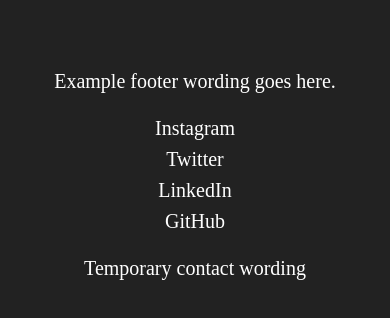
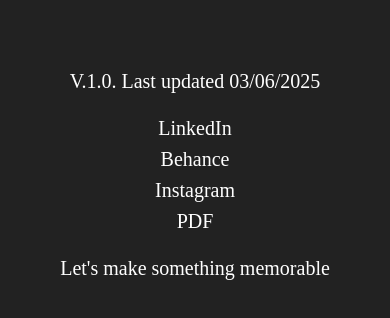
Before and after one commit to CaptainSplash/JVS.com, a React (Vite) app: page / in a window 390 px wide. Shown: the part 1201-1519 px from the top of the page. Built offline with nearby package versions, Linux system fonts and the light colour scheme.

Commit message:
updated footer responsiveness, wording and favicon

```diff
--- a/index.html
+++ b/index.html
@@ -5,6 +5,7 @@
     <meta charset="UTF-8" />
     <meta name="viewport" content="width=device-width, initial-scale=1.0">
     <title>John Vin Shields</title>
+    <link rel="icon" type="image/png" href="/favicon.png">
   </head>
   <body style="margin:0; background:black;">
     <div id="root"></div>
--- a/src/main.jsx
+++ b/src/main.jsx
@@ -320,7 +320,7 @@
       textAlign: windowWidth <= 529 ? 'center' : 'left',
       width: windowWidth <= 529 ? '100%' : 'auto'
     }}>
-      Example footer wording goes here.
+      V.1.0. Last updated 03/06/2025
     </div>
 
     {/* Center: Social links stacked */}
@@ -328,14 +328,16 @@
       flex: windowWidth <= 529 ? '0 0 100%' : 1,
       display: 'flex',
       flexDirection: 'column',
-      alignItems: 'center',
+      alignItems: windowWidth <= 650 ? 'center' : 'flex-start',
       gap: '0.5rem',
-      width: windowWidth <= 529 ? '100%' : 'auto'
+      width: windowWidth <= 529 ? 'fit-content' : 'auto',
+      marginLeft: windowWidth <= 650 ? 'auto' : '20rem',
+      marginRight: windowWidth <= 650 ? 'auto' : 0
     }}>
+      <span>LinkedIn</span>
+      <span>Behance</span>
       <span>Instagram</span>
-      <span>Twitter</span>
-      <span>LinkedIn</span>
-      <span>GitHub</span>
+      <span>PDF</span>
     </div>
 
     {/* Right: Temporary wording */}
@@ -344,7 +346,7 @@
       textAlign: windowWidth <= 529 ? 'center' : 'right',
       width: windowWidth <= 529 ? '100%' : 'auto'
     }}>
-      Temporary contact wording
+      Let's make something memorable
     </div>
   </div>
 </footer>
```
Also changed, not shown: public/favicon.png (added).
